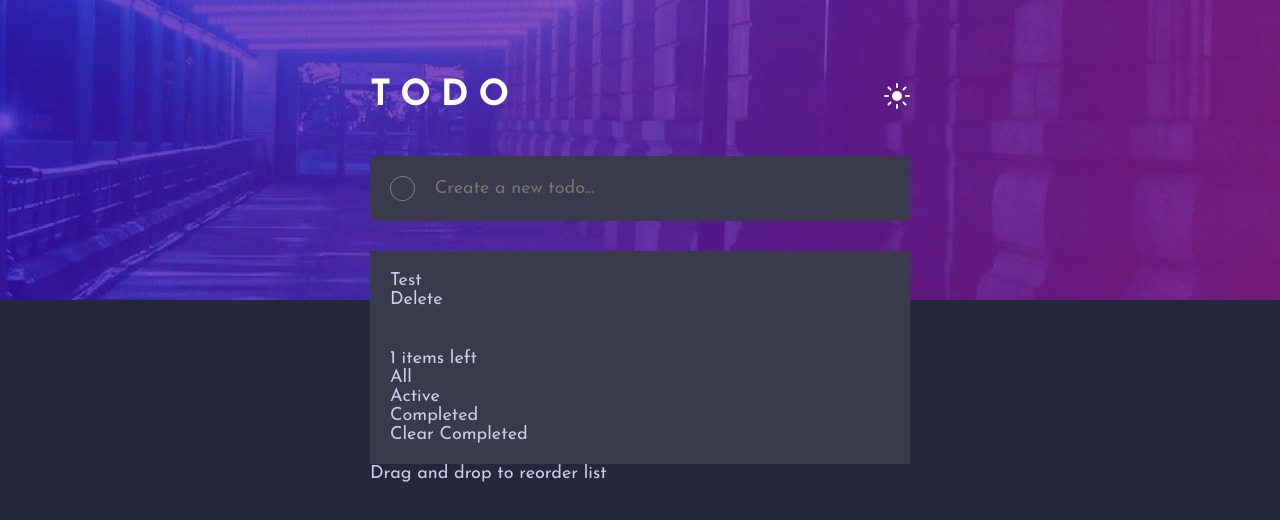
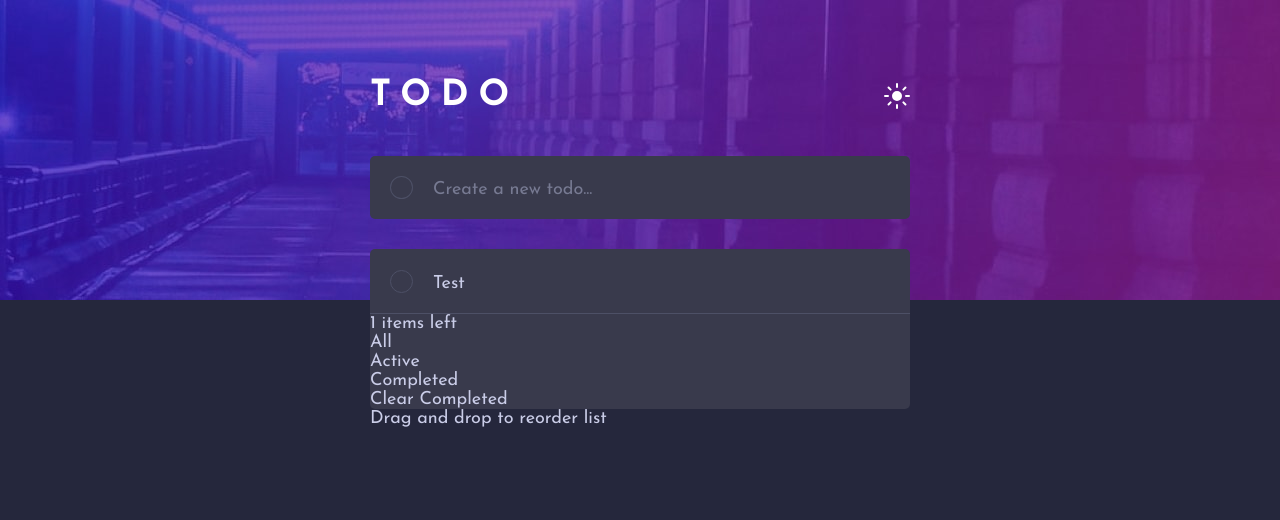
Before and after one commit to abdelrahmancsdev/todo-app, a React (Vite) app: page / in a window 1280 px wide. Shown: the top 520 px of the page. Built offline with nearby package versions, Linux system fonts and the light colour scheme.

Commit message:
Style Todos Area

```diff
--- a/src/App.jsx
+++ b/src/App.jsx
@@ -16,6 +16,7 @@ function App() {
   const [theme, setTheme] = useState("dark");
   const [running, setRunning] = useState(false);
   const themeItems = useMemo(() => ({ theme, setTheme }), [theme]);
+
   useLayoutEffect(() => {
     if (!running) {
       if (localStorage.theme) {
@@ -34,8 +35,11 @@ function App() {
           <Header />
         </HeaderContext.Provider>
         <AddTodo />
-        <TodosArea />
-        <TodoOptions />
+        <div id="todosContainer">
+          <TodosArea />
+          <TodoOptions />
+        </div>
+        <p id="note">Drag and drop to reorder list</p>
       </div>
     </div>
   );
--- a/src/assets/components/AddTodo.jsx
+++ b/src/assets/components/AddTodo.jsx
@@ -4,7 +4,7 @@ import s from "../styles/components/addTodos.module.scss";
 function AddTodo() {
   return (
     <div id={s.addTodo}>
-      <div id={s.createTodo} />
+      <button id={s.createTodo} />
       <input
         type="text"
         name="todoInput"
--- a/src/assets/components/TodoOptions.jsx
+++ b/src/assets/components/TodoOptions.jsx
@@ -3,7 +3,6 @@ import s from "../styles/components/todoOptions.module.scss";
 
 function TodoOptions() {
   return (
-    <>
     <footer id={s.todoOptions}>
       <p id="itemsLeft">1 items left</p>
       <ul id="todoFilters">
@@ -19,8 +18,6 @@ function TodoOptions() {
       </ul>
       <button>Clear Completed</button>
     </footer>
-      <p id="note">Drag and drop to reorder list</p>
-    </>
   );
 }
 
--- a/src/assets/components/TodosArea.jsx
+++ b/src/assets/components/TodosArea.jsx
@@ -1,14 +1,16 @@
 import React from "react";
+import s from "../styles/components/todosArea.module.scss";
 
 function TodosArea() {
   return (
-    <section id="todosArea">
-      <ul className="todosList">
-        <li>
-          <p role="presentation" className="todoItem">
-            Test
+    <section id={s.todosArea}>
+      <ul id={s.todoList}>
+        <li className={s.todoItem}>
+          <p role="presentation" className={s.todoTitle}>
+            <button className={s.checkTodo} />
+            <span className={s.todoText}>Test</span>
           </p>
-          <button className="deleteItem">Delete</button>
+          <button className={s.deleteItem} />
         </li>
       </ul>
     </section>
--- a/src/assets/styles/components/addTodos.module.scss
+++ b/src/assets/styles/components/addTodos.module.scss
@@ -5,9 +5,10 @@
   // gap: 20px;
   margin-bottom: 30px;
   border-radius: 5px;
+  padding: 20px;
   #createTodo {
-    width: 27px;
-    height: 25px;
+    width: 25px;
+    height: 23px;
     border: 1px solid var(--border);
     border-radius: 50%;
     margin-right: 20px;
@@ -19,6 +20,7 @@
     border: none;
     background-color: transparent;
     color: var(--text);
+    padding-top: 3px;
     caret-color: var(--blue);
     &:focus {
       outline: none;
@@ -28,5 +30,8 @@
       font-family: "Josefin Sans", sans-serif;
       font-size: 18px;
     }
+    &::placeholder {
+      color: var(--text2);
+    }
   }
 }
--- a/src/assets/styles/components/todosArea.module.scss
+++ b/src/assets/styles/components/todosArea.module.scss
@@ -1,2 +1,50 @@
+@use "../abstracts/mixins" as m;
+
 #todosArea {
+  #todoList {
+    .todoItem {
+      @include m.flex(center, space-between);
+      padding: 20px;
+      border-bottom: 1px solid var(--border);
+      .todoTitle {
+        @include m.flex(center, space-between);
+        .checkTodo {
+          width: 23px;
+          height: 23px;
+          border: 1px solid var(--border);
+          border-radius: 50%;
+          margin-right: 20px;
+          &:hover {
+            border-color: var(--blue);
+          }
+
+          &.active {
+            background-image: url(../../images/icon-check.svg), var(--gradient);
+            background-repeat: no-repeat;
+            background-position: center;
+            border: none;
+          }
+        }
+        .todoText {
+          margin-top: 5px;
+        }
+      }
+      .deleteItem {
+        -webkit-mask-image: url(../../images/icon-cross.svg);
+        mask-image: url(../../images/icon-cross.svg);
+        background-color: var(--text2);
+        // background-size: 100%;
+        // background-repeat: no-repeat;
+        width: 18px;
+        height: 18px;
+        opacity: 0;
+        transition: 0.3s ease;
+      }
+      &:hover {
+        .deleteItem {
+          opacity: 1;
+        }
+      }
+    }
+  }
 }
--- a/src/assets/styles/core/main.scss
+++ b/src/assets/styles/core/main.scss
@@ -6,14 +6,14 @@
   min-height: 100vh;
   background-repeat: no-repeat;
   --blue: hsl(220, 98%, 61%);
-  --gradient: linear-gradient hsl(192, 100%, 67%) to hsl(280, 87%, 65%);
+  --gradient: linear-gradient(135deg, hsl(192, 100%, 67%), hsl(280, 87%, 65%));
   &.dark {
     --shadow: hsl(235, 21%, 11%);
     --main-bg: hsl(235, 24%, 19%);
     --text: hsl(234, 39%, 85%);
     --hover: hsl(236, 33%, 92%);
-    --border: hsl(234, 11%, 52%);
-    --text2: hsl(233, 14%, 35%);
+    --text2: hsl(234, 11%, 52%);
+    --border: hsl(233, 14%, 35%);
     --app-bg: hsl(237, 14%, 26%);
     background-image: url(../../images/bg-desktop-dark.jpg);
     background-color: var(--main-bg);
@@ -23,8 +23,8 @@
     --main-bg: hsl(0, 0%, 98%);
     --text: hsl(235, 19%, 35%);
     --hover: hsl(236, 33%, 92%);
+    --text2: hsl(236, 9%, 61%);
     --border: hsl(236, 33%, 92%);
-    --text2: hsl(236, 9%, 61%);
     --app-bg: hsl(0, 0%, 98%);
     background-image: url(../../images/bg-desktop-light.jpg);
     background-color: var(--app-bg);
@@ -34,11 +34,14 @@
     max-width: 540px;
     margin: auto;
     color: var(--text);
+    #todosContainer {
+      border-radius: 5px;
+      overflow: hidden;
+    }
     > div,
     > section,
     > footer {
       background-color: var(--app-bg);
-      padding: 20px;
     }
   }
 }
```
Lines whose indentation alone changed are shown as unchanged.
